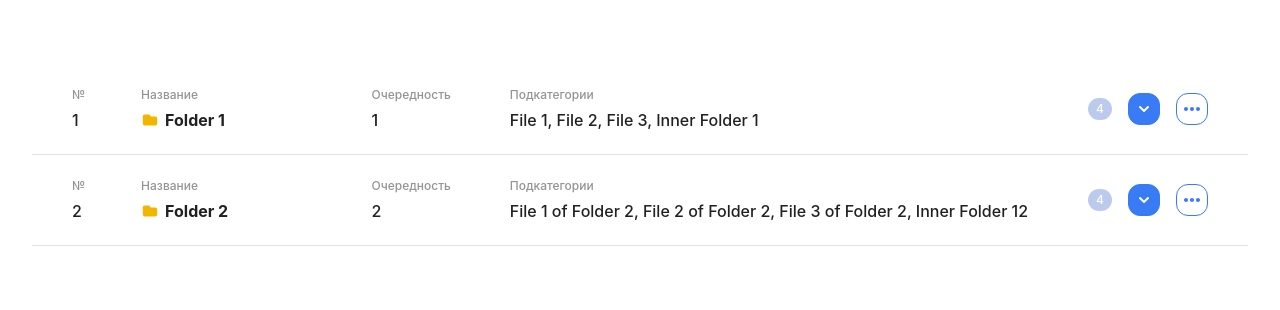
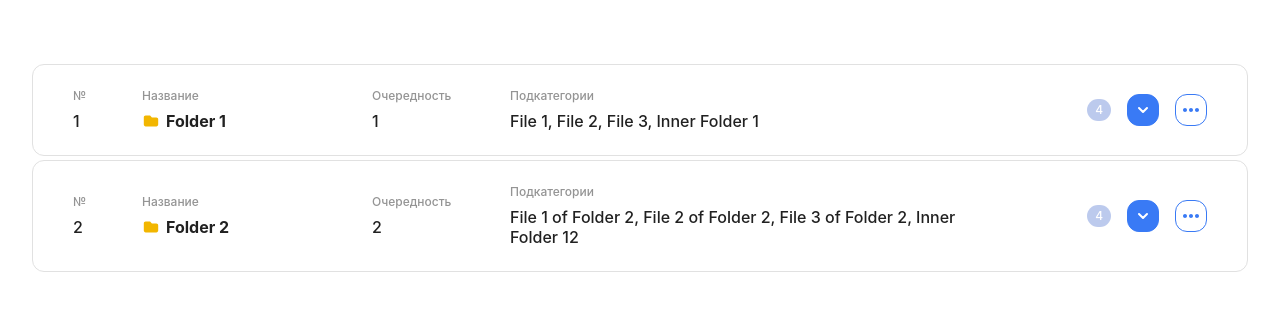
Before and after one commit to Bahodir8586/asaka-test, a React (Create React App) app: page / in a window 1280 px wide. Shown: the top 310 px of the page. Built offline with nearby package versions, Linux system fonts and the light colour scheme.

Commit message:
minor css imprvoements

```diff
--- a/src/components/FileComponent/FileComponent.module.scss
+++ b/src/components/FileComponent/FileComponent.module.scss
@@ -10,7 +10,7 @@
   width: 100%;
   justify-content: space-between;
   align-items: center;
-  border-bottom: 1px solid $border-color;
+  border-top: 1px solid $border-color;
   & > div {
     padding: 0.5rem;
     &:nth-child(1) {
--- a/src/components/FolderComponent/FolderComponent.module.scss
+++ b/src/components/FolderComponent/FolderComponent.module.scss
@@ -1,7 +1,11 @@
 @import "../../styles/variables.scss";
 
 .content {
+  border: 1px solid $border-color;
   border-radius: $border-radius-12;
+  &:not(:last-child) {
+    margin-bottom: 0.25rem;
+  }
 }
 
 .innerContent {
@@ -10,7 +14,6 @@
   width: 100%;
   justify-content: space-between;
   align-items: center;
-  border-bottom: 1px solid $border-color;
   & > div {
     padding: 0.5rem;
     &:nth-child(1) {
@@ -24,9 +27,15 @@
     }
     &:nth-child(4) {
       width: 50%;
+      @media screen and (max-width: 1440px) {
+        width: 44%;
+      }
     }
     &:nth-child(5) {
       width: 12%;
+      @media screen and (max-width: 1440px) {
+        width: 18%;
+      }
     }
   }
 }
```
